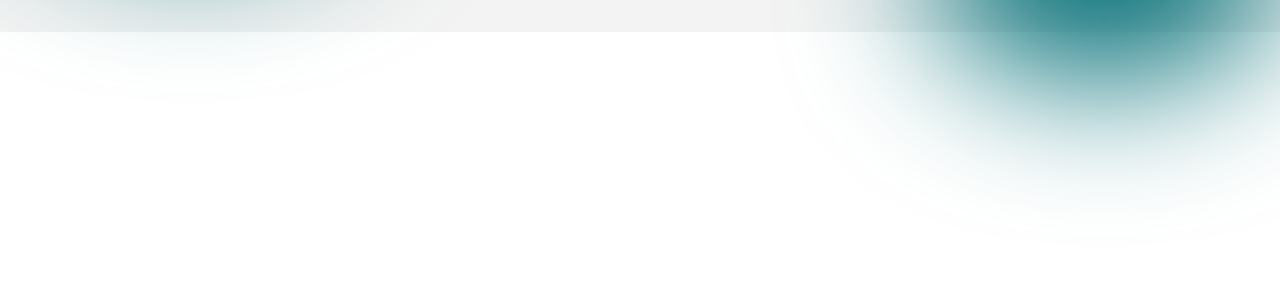
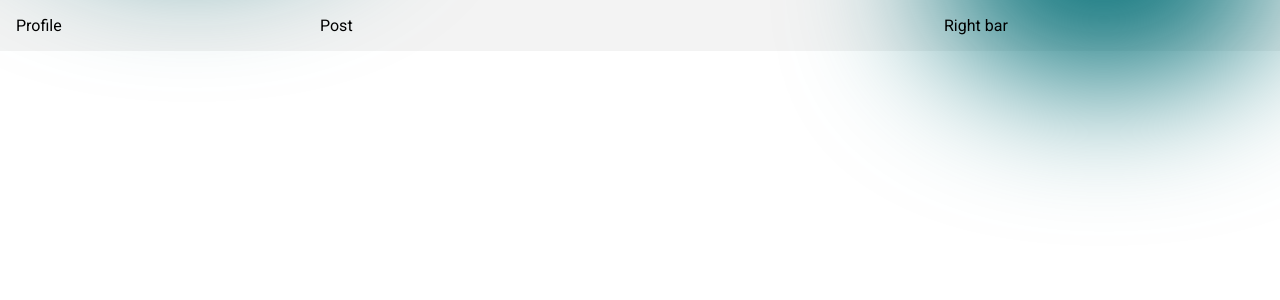
Before and after one commit to Peterzolo/Social-media-application, a React (Create React App) app in the folder client/: page / in a window 1280 px wide. Shown: the top 300 px of the page. Built offline with nearby package versions, Linux system fonts and the light colour scheme.

Commit message:
Added top grid

```diff
--- a/client/public/index.html
+++ b/client/public/index.html
@@ -18,7 +18,7 @@
       rel="stylesheet"
     />
 
-    <title>Event Look Up</title>
+    <title>Social media App</title>
   </head>
   <body>
     <noscript>You need to enable JavaScript to run this app.</noscript>
--- a/client/src/App.jsx
+++ b/client/src/App.jsx
@@ -1,12 +1,14 @@
 import React from 'react'
 
 import "./App.css"
+import Home from './componments/pages/home/Home'
 
 const App = () => {
   return (
     <div className='App'>
       <div className="blur" style={{top : "-18%", right : "0"}}></div>
       <div className="blur" style={{top : "-36%", left : "-8"}}></div>
+      <Home/>
     </div>
   )
 }
--- /dev/null
+++ b/client/src/componments/pages/home/Home.css
@@ -0,0 +1,6 @@
+.home{
+    position : relative;
+    display: grid;
+    grid-template-columns: 18rem auto 20rem;
+    gap: 1rem;
+}
--- /dev/null
+++ b/client/src/componments/pages/home/Home.jsx
@@ -0,0 +1,17 @@
+import React from 'react'
+
+import "../home/Home.css"
+
+const Home = () => {
+  return (
+
+        <div className="home">
+            <div className="profile-home">Profile</div>
+            <div className="post-homne">Post</div>
+            <div className="riht-home">Right bar</div>
+        </div>
+
+  )
+}
+
+export default Home
```
